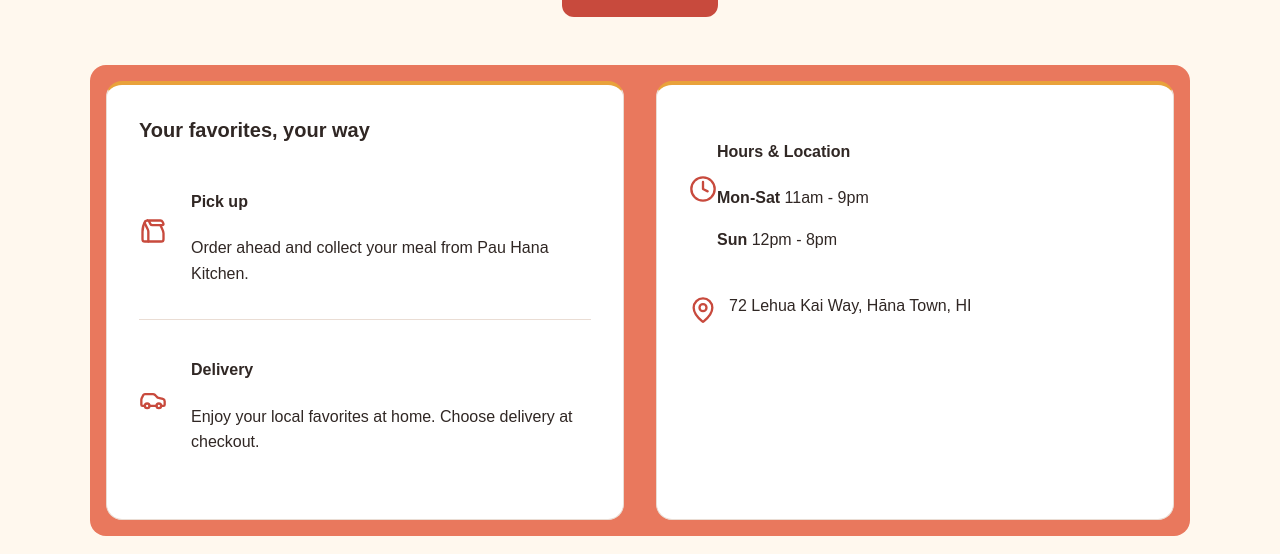
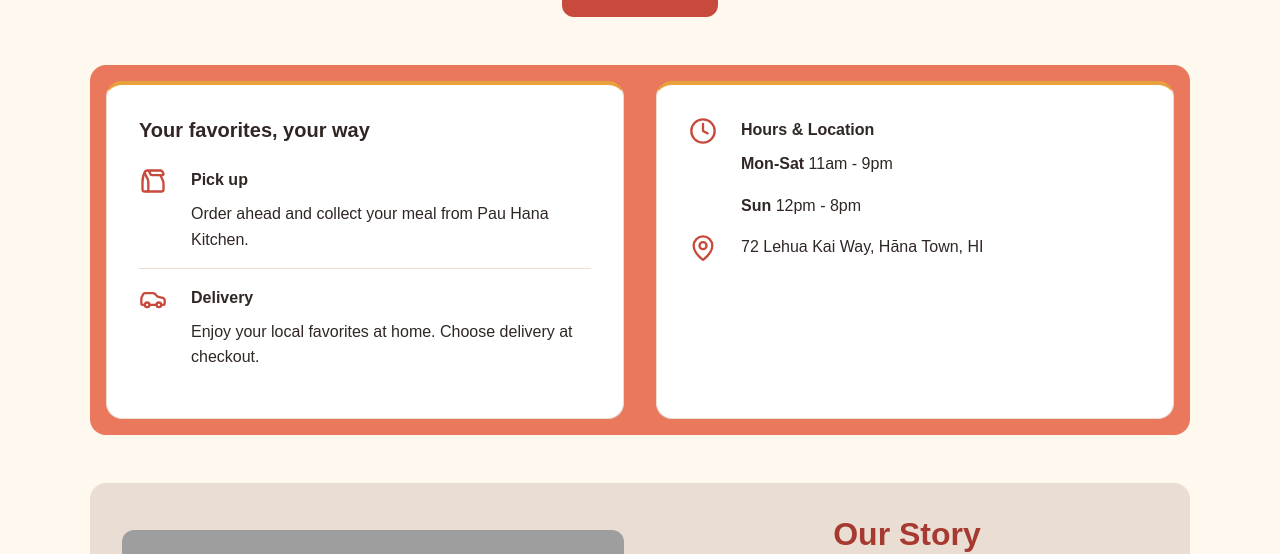
Before and after one commit to jjackson112/pau-hana-kitchen, a React (Vite) app in the folder frontend/: page / in a window 1280 px wide. Shown: the part 1366-1920 px from the top of the page. Built offline with nearby package versions, Linux system fonts and the light colour scheme; no server answers; grey boxes are pictures that could not be loaded.

Commit message:
store hours CSS

```diff
--- a/frontend/src/App.css
+++ b/frontend/src/App.css
@@ -301,20 +301,23 @@
   border-top: 1px solid var(--pauhana-border);
 }
 
-.pickup-option, .delivery-option, .hours {
-  display: flex;
-  align-items: center;
+.pickup-option, .delivery-option, .hours, .store-location {
+  display: grid;
+  grid-template-columns: 36px minmax(0, 1fr);
+  align-items: start;
+  gap: 1rem
 }
 
-.store-location {
-  display: flex;
-  align-items: center;
-  gap: 0.75rem;
-  margin-top: 1.5rem;
+.pickup-info h4,
+.delivery-info h4,
+.hours-info h4 {
+  margin: 0 0 0.5rem;
 }
 
-.store-location svg {
-  flex-shrink: 0;
+.pickup-info p,
+.delivery-info p,
+.delivery-address p {
+  margin: 0;
 }
 
 .brand-container {
```
